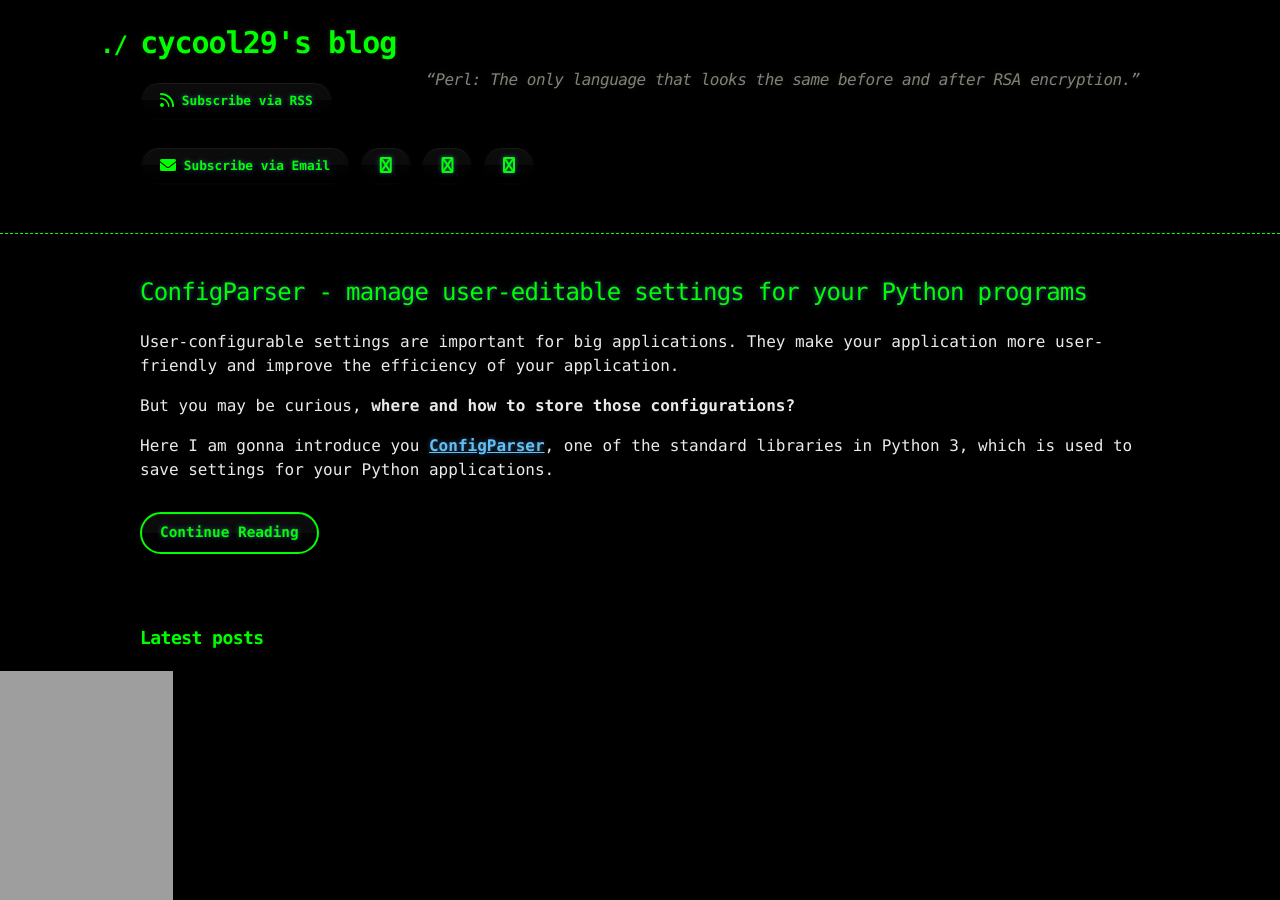
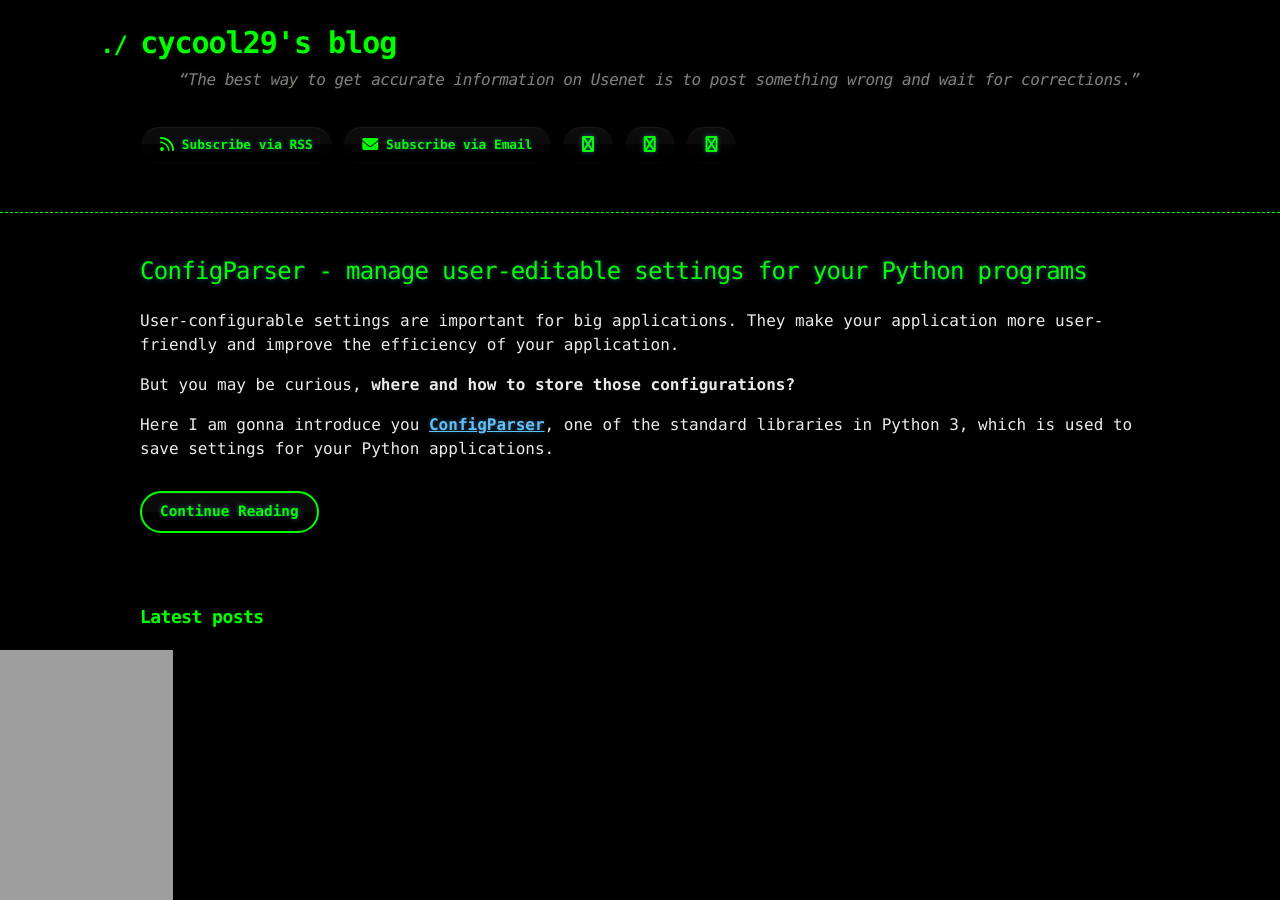
Before and after one commit to cycool29/cycool29.github.io, a Jekyll site: the page built from index.md, in a window 1280 px wide and 900 px high. Built offline with Jekyll 4.4.1, drawn with Linux system fonts in a browser that asks for light colours; a style sheet for code colours, icons or effects is not loaded.

Commit message:
Update quotes

```diff
--- a/_config.yml
+++ b/_config.yml
@@ -1,5 +1,5 @@
 title: cycool29's blog
-description: "“Perl: The only language that looks the same before and after RSA encryption.” "
+description: "“The best way to get accurate information on Usenet is to post something wrong and wait for corrections.” "
 author: cycool29
 url: https://cycool29.github.io
 timezone: UTC
```
